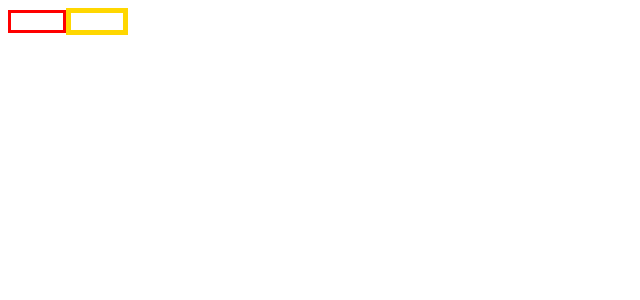
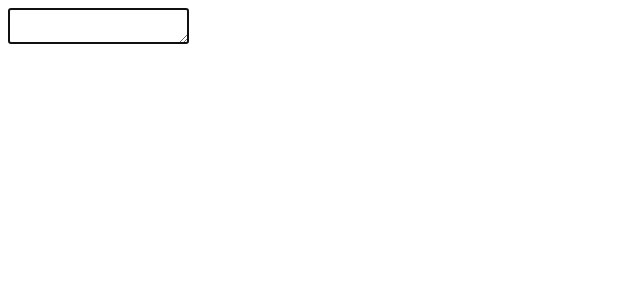
Before and after one commit to kynoh44/modern-react-with-redux-2023, a React (Create React App) app in the folder jsx/: page / in a window 1280 px wide. Shown: the top 300 px of the page, without its empty margins (0-640 px from the left). Built offline with nearby package versions, Linux system fonts and the light colour scheme.

Commit message:
Not working as intended cuz of Conversion of HTML to JSX

```diff
--- a/jsx/src/index.js
+++ b/jsx/src/index.js
@@ -11,13 +11,7 @@ const root = ReactDOM.createRoot(el);
 
 /* 4) Create a component */
 function App() {
-	const custBorder = { border: "5px solid gold" };
-	return (
-		<div>
-			<input style={{border: '3px solid red'}} type="number" min={5} max={10}/>
-			<input style={custBorder} type="number" min={5} max={10}/>
-		</div>
-		);
+	return <textarea autoFocus={true} />;
 }
 
 /* 5) Show the component on the screen */
```
